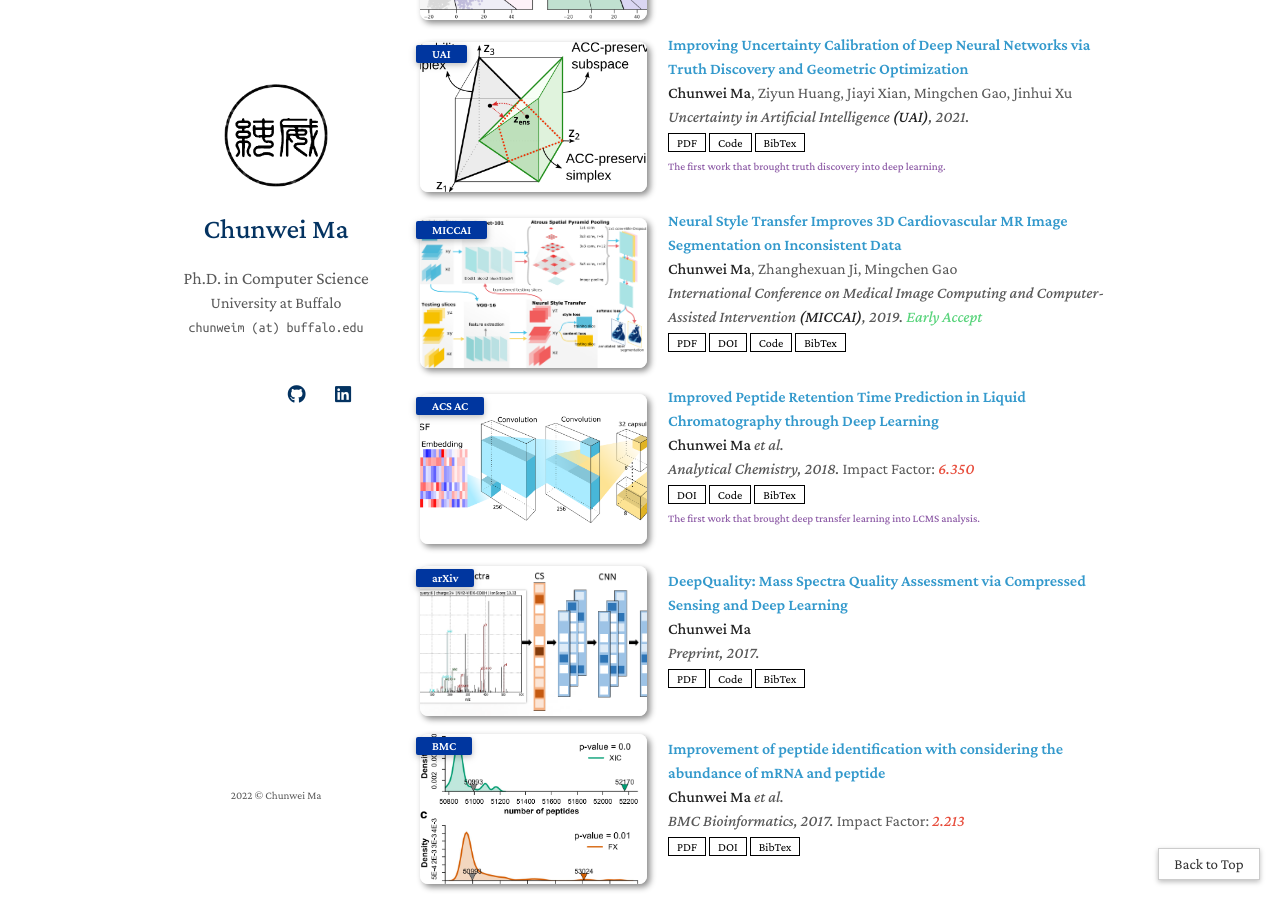
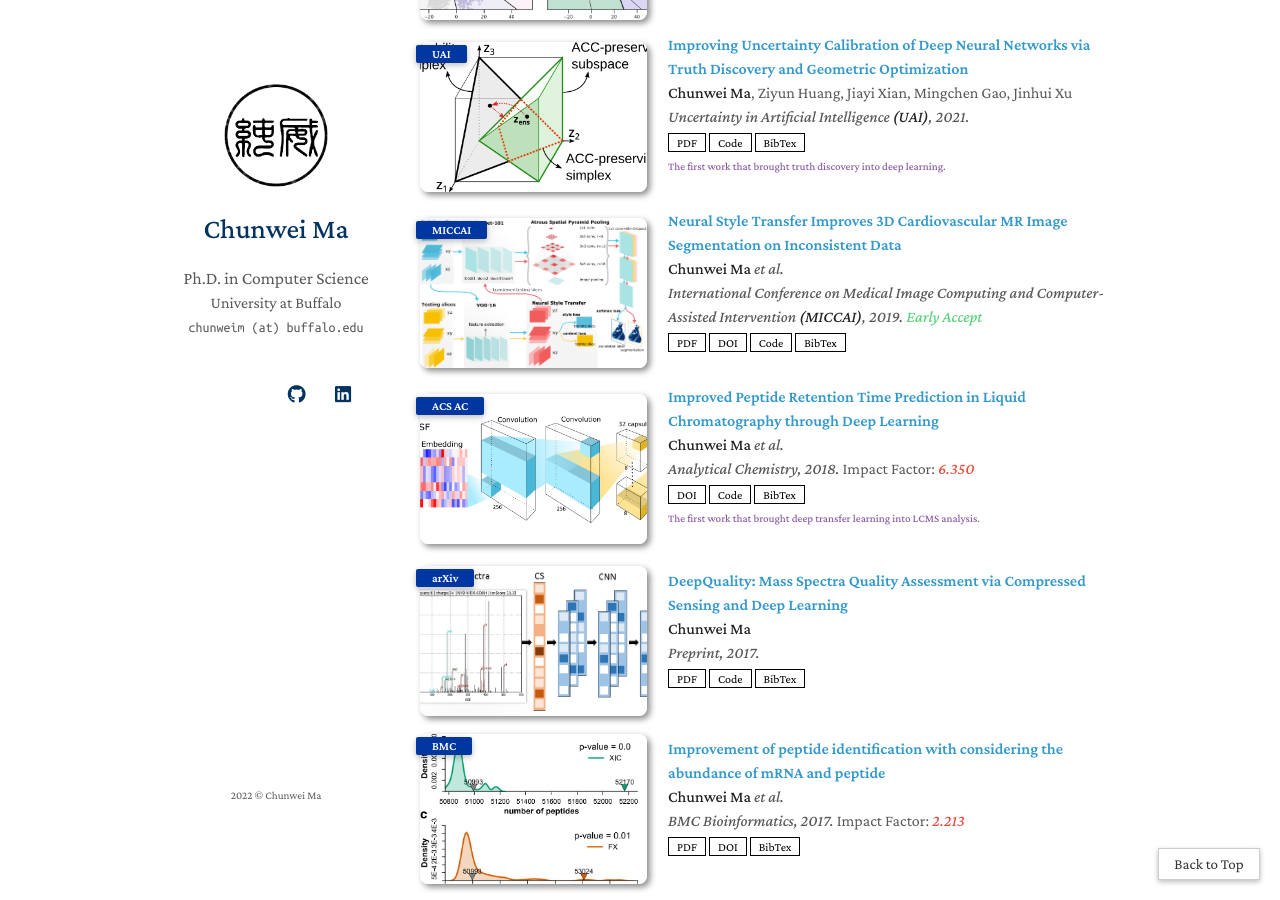
Before and after one commit to MaChunwei/MaChunwei.github.io, a Jekyll site: the page built from index.md, in a window 1280 px wide and 900 px high, scrolled down 1600 px. Built offline with Jekyll 4.4.1, drawn with Linux system fonts in a browser that asks for light colours; nearby versions of some CDN libraries; a style sheet for code colours, icons or effects is not loaded; our own code applies the rules of GitHub Pages for plain Markdown files.

Commit message:
Update index.md

```diff
--- a/index.md
+++ b/index.md
@@ -166,7 +166,7 @@ Improving Uncertainty Calibration of Deep Neural Networks via Truth Discovery an
   </div>
   <div id="peng2021copo" class="col-sm-9" style="position: relative;width: 100%;padding-right: 4px;padding-left: 11px;">
       <div class="title"><a href="https://link.springer.com/chapter/10.1007/978-3-030-32245-8_15">Neural Style Transfer Improves 3D Cardiovascular MR Image Segmentation on Inconsistent Data</a></div>
-      <div class="author"><strong>Chunwei Ma</strong>, Zhanghexuan Ji, Mingchen Gao</div>
+      <div class="author"><strong>Chunwei Ma</strong> <i>et al.</i></div>
       <div class="periodical"><em>International Conference on Medical Image Computing and Computer-Assisted Intervention <strong>(MICCAI)</strong>, 2019.</em> <strong><i style="color:#59d47c">Early Accept</i></strong>
       </div>
     <div class="links">
```
